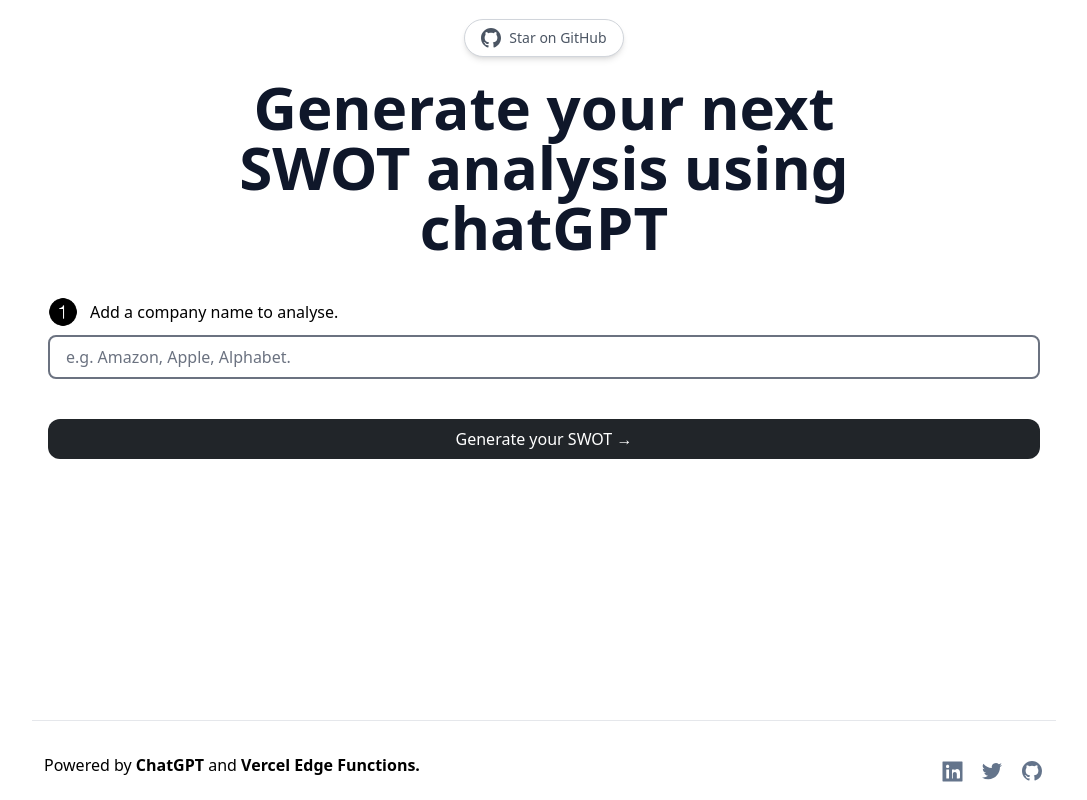
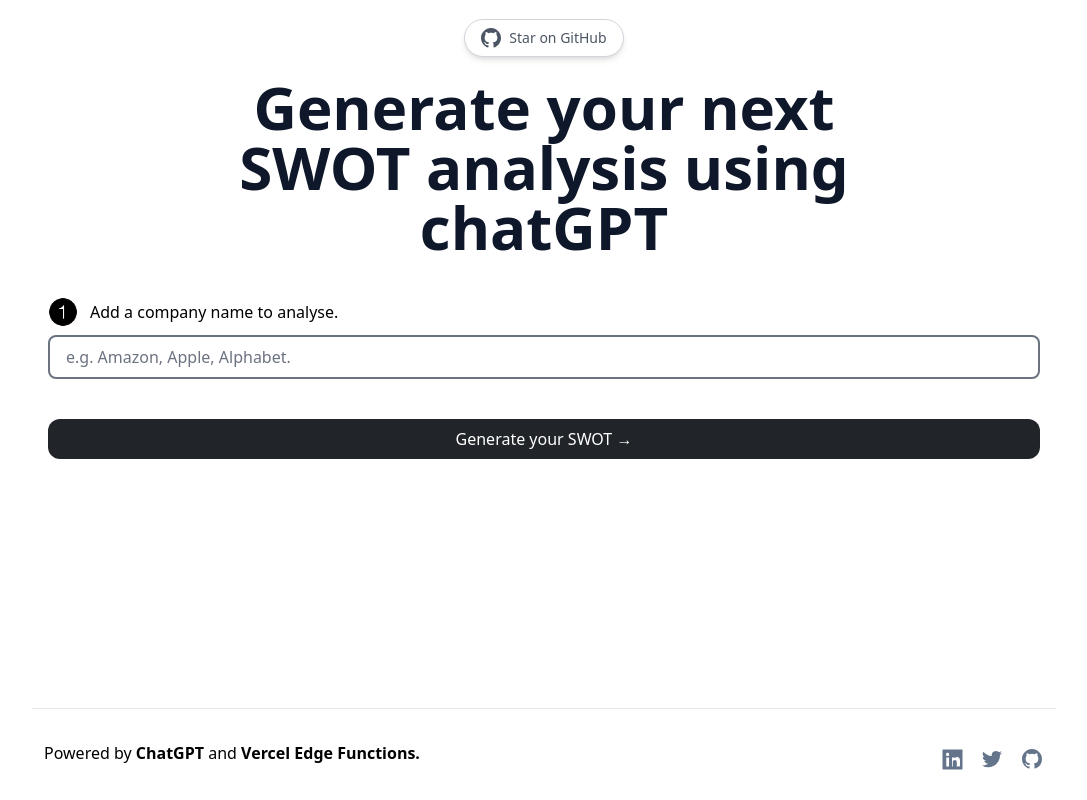
Before and after one commit to Nutlope/twitterbio, a Next.js app: page / in a window 1280 px wide. Shown: the part 171-971 px from the top of the page, without its empty margins (96-1183 px from the left). Built offline with nearby package versions, Linux system fonts and the light colour scheme.

Commit message:
fix margin on footer

```diff
--- a/components/Footer.tsx
+++ b/components/Footer.tsx
@@ -2,7 +2,7 @@
 
 export default function Footer() {
   return (
-    <footer className="text-center h-16 sm:h-20 w-full sm:pt-2 pt-4 border-t mt-5 flex sm:flex-row flex-col justify-between items-center px-3 space-y-3 sm:mb-0 mb-3">
+    <footer className="text-center h-16 sm:h-20 w-full sm:pt-2 pt-4 border-t mt-2 flex sm:flex-row flex-col justify-between items-center px-3 space-y-3 sm:mb-0 mb-3">
       <div>
         Powered by{" "}
         <a
```
